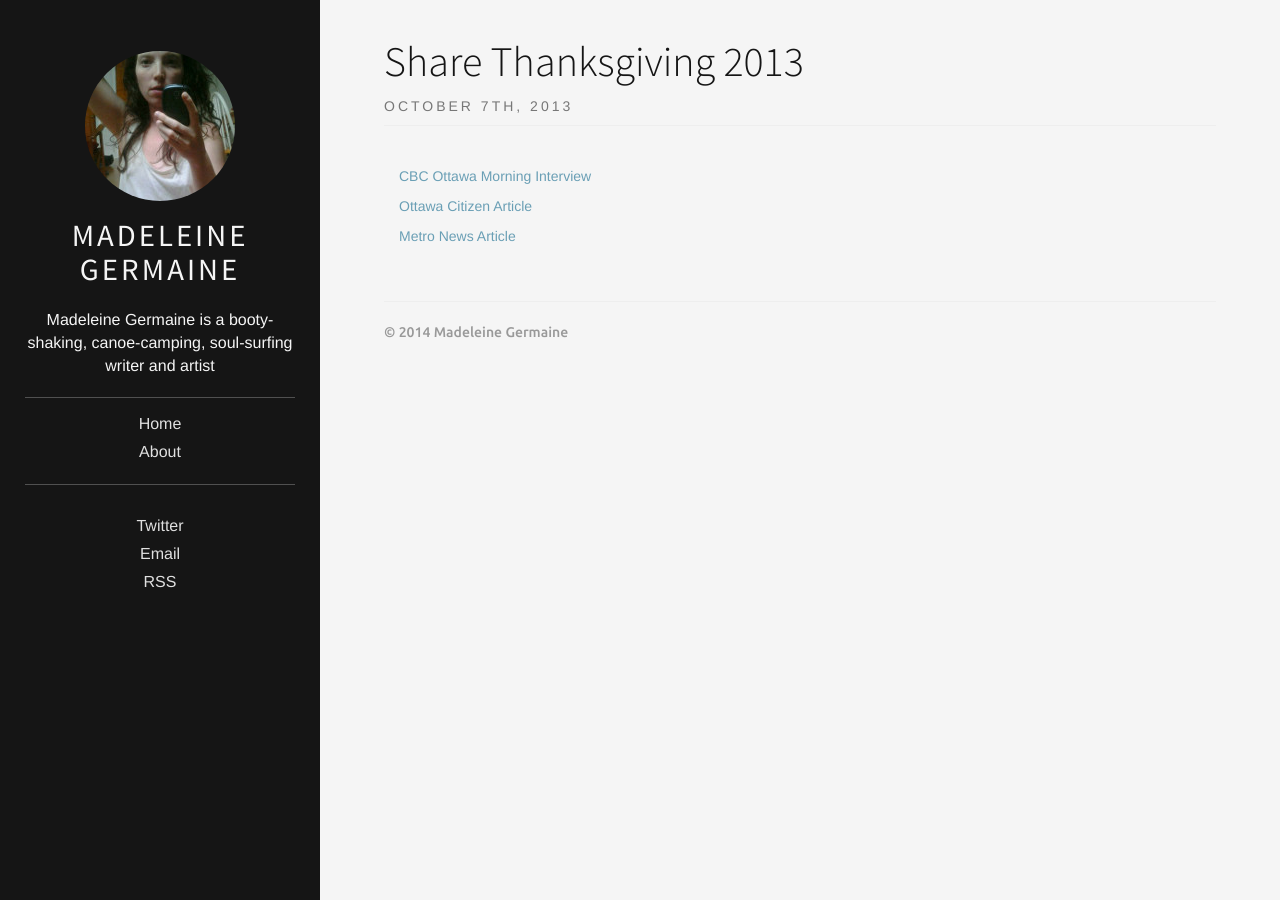
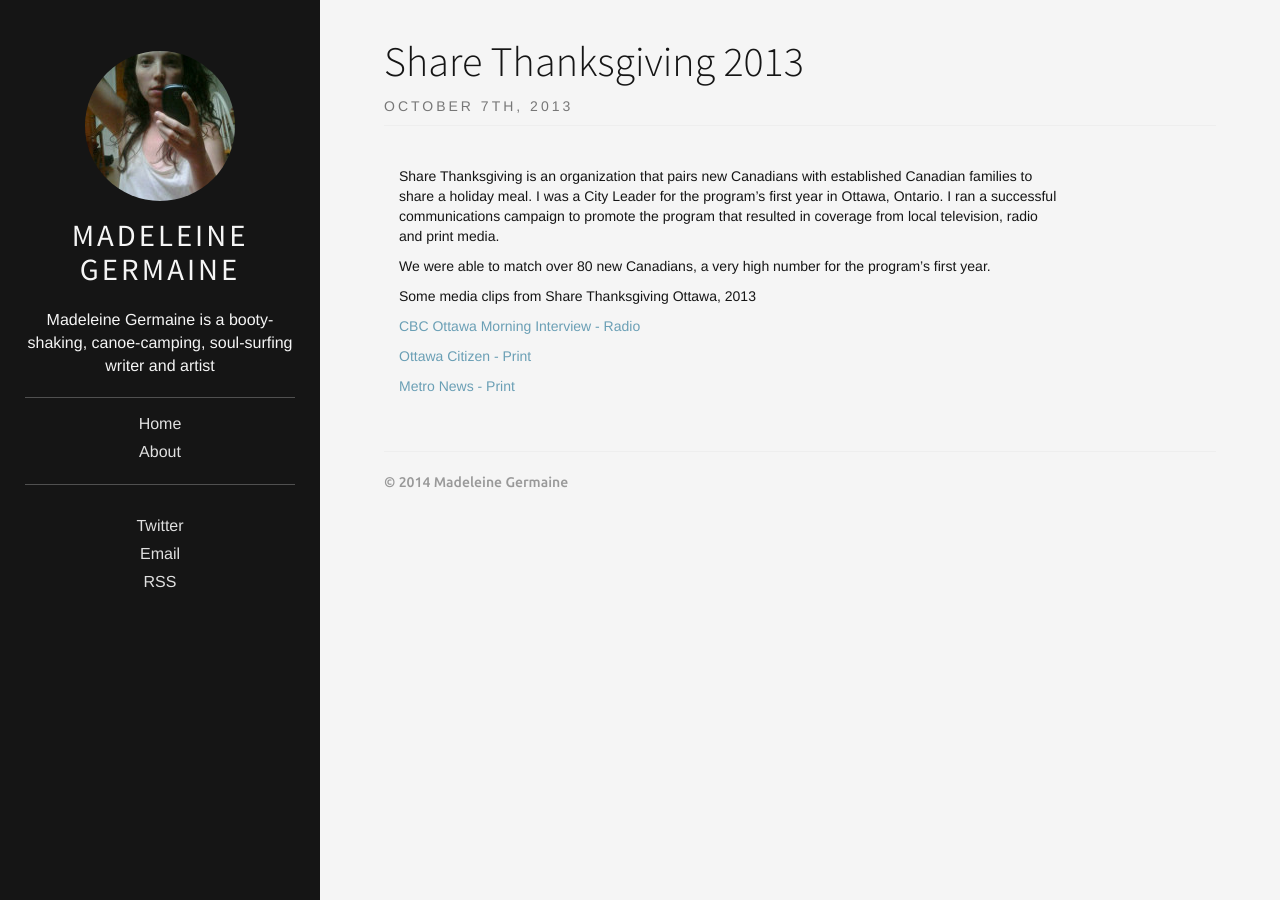
Before and after one commit to madeleinegermaine/madeleinegermaine, a Jekyll site: the page built from _posts/2013-10-07-share-thanksgiving.md, in a window 1280 px wide. Built offline with Jekyll 4.4.1, drawn with Linux system fonts in a browser that asks for light colours.

Commit message:
Updated 2013-10-07-share-thanksgiving.md

```diff
--- a/_posts/2013-10-07-share-thanksgiving.md
+++ b/_posts/2013-10-07-share-thanksgiving.md
@@ -8,13 +8,19 @@ tags:
   - Ottawa
   - archive
   - 2013
-description: "Share Thanksgiving 2013 organizing"
+description: Share Thanksgiving 2013 organizing
 fullview: false
 published: true
 ---
 
-[CBC Ottawa Morning Interview](http://www.cbc.ca/player/AudioMobile/Ottawa%2BMorning/ID/2410987290/)
+Share Thanksgiving is an organization that pairs new Canadians with established Canadian families to share a holiday meal. I was a City Leader for the program's first year in Ottawa, Ontario. I ran a successful communications campaign to promote the program that resulted in coverage from local television, radio and print media.
 
-[Ottawa Citizen Article](https://web.archive.org/web/20131010123436/http://www.ottawacitizen.com/life/Canadians+invited+experience+traditional+holiday/9018185/story.html)
+We were able to match over 80 new Canadians, a very high number for the program's first year.
 
-[Metro News Article](http://metronews.ca/news/ottawa/824182/ottawa-families-welcome-new-canadians-international-students-with-thanksgiving-dinner/)
+Some media clips from Share Thanksgiving Ottawa, 2013
+
+[CBC Ottawa Morning Interview - Radio](http://www.cbc.ca/player/AudioMobile/Ottawa%2BMorning/ID/2410987290/)
+
+[Ottawa Citizen - Print](https://web.archive.org/web/20131010123436/http://www.ottawacitizen.com/life/Canadians+invited+experience+traditional+holiday/9018185/story.html)
+
+[Metro News - Print](http://metronews.ca/news/ottawa/824182/ottawa-families-welcome-new-canadians-international-students-with-thanksgiving-dinner/)
```
